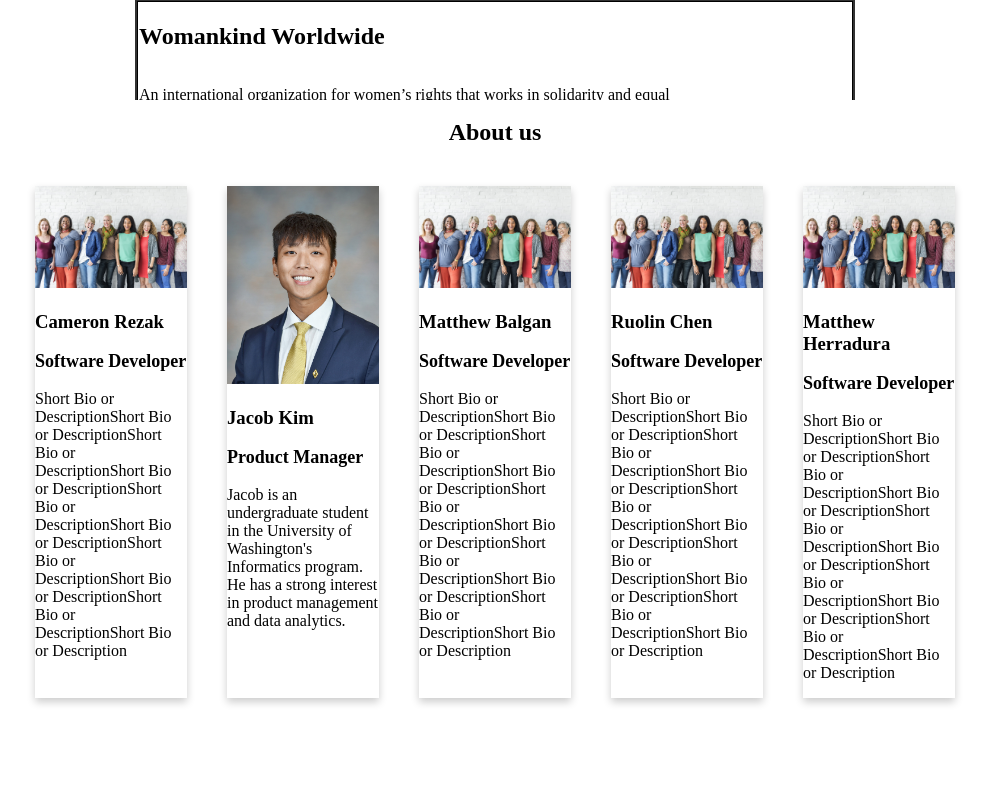
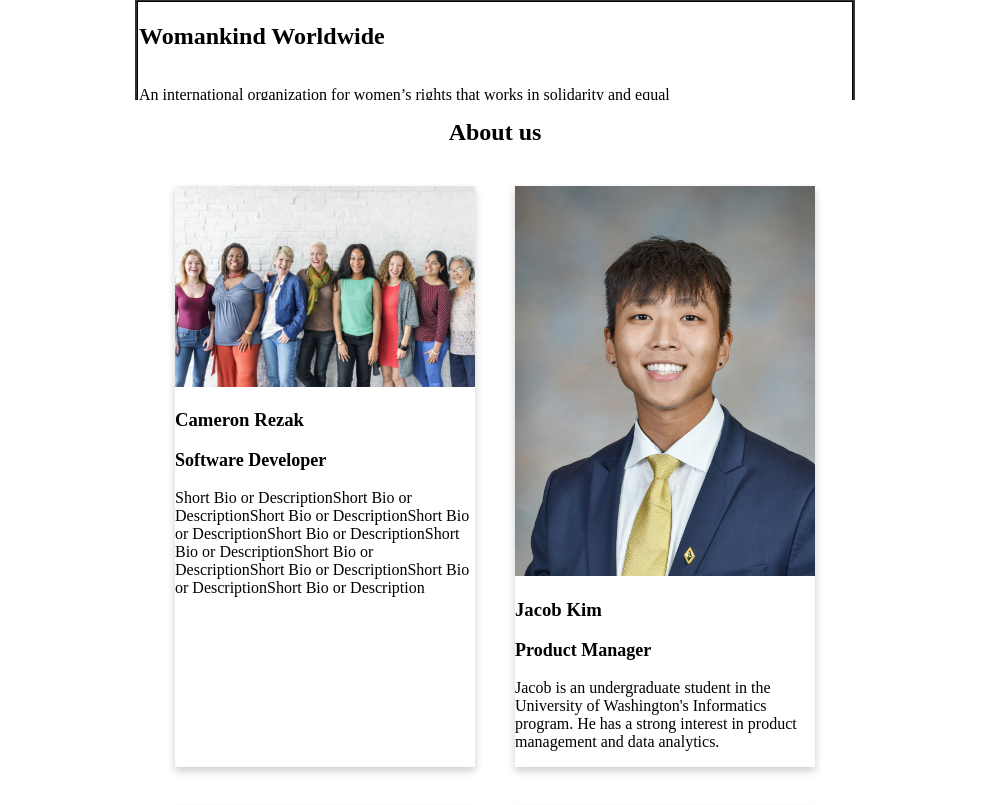
Before and after one commit to UW-INFO442-WI23/chocolatelavacake, a React (Create React App) app: page / in a window 1280 px wide. Shown: the part 2862-3667 px from the top of the page, without its empty margins (145-1134 px from the left). Before the commit the page ends 3580 px from the top, so only its background shows below. Built offline with nearby package versions, Linux system fonts and the light colour scheme.

Commit message:
more about us changes

```diff
--- a/src/Components/AboutUs/about.js
+++ b/src/Components/AboutUs/about.js
@@ -19,7 +19,7 @@
                     <p>Jacob is an undergraduate student in the University of Washington's Informatics program. He has a strong interest in product management and data analytics.</p>
                 </div>
                 <div className="card">
-                    <img src="IntroPhoto.jpg" alt="Your Name"></img>
+                    <img src="matt.jpg" alt="photo of Matt"></img>
                     <h3>Matthew Balgan</h3>
                     <p className="title">Software Developer</p>
                     <p>Short Bio or DescriptionShort Bio or DescriptionShort Bio or DescriptionShort Bio or DescriptionShort Bio or DescriptionShort Bio or DescriptionShort Bio or DescriptionShort Bio or DescriptionShort Bio or DescriptionShort Bio or Description</p>
--- a/src/index.css
+++ b/src/index.css
@@ -81,6 +81,8 @@
 }
 .card-container{
     display: flex;
+    flex-wrap: wrap;
+    justify-content: center;
 }
 .card {
     box-shadow: 0 4px 8px 0 rgba(0,0,0,0.2);
```
Also changed, not shown: public/matt.JPG (added).
